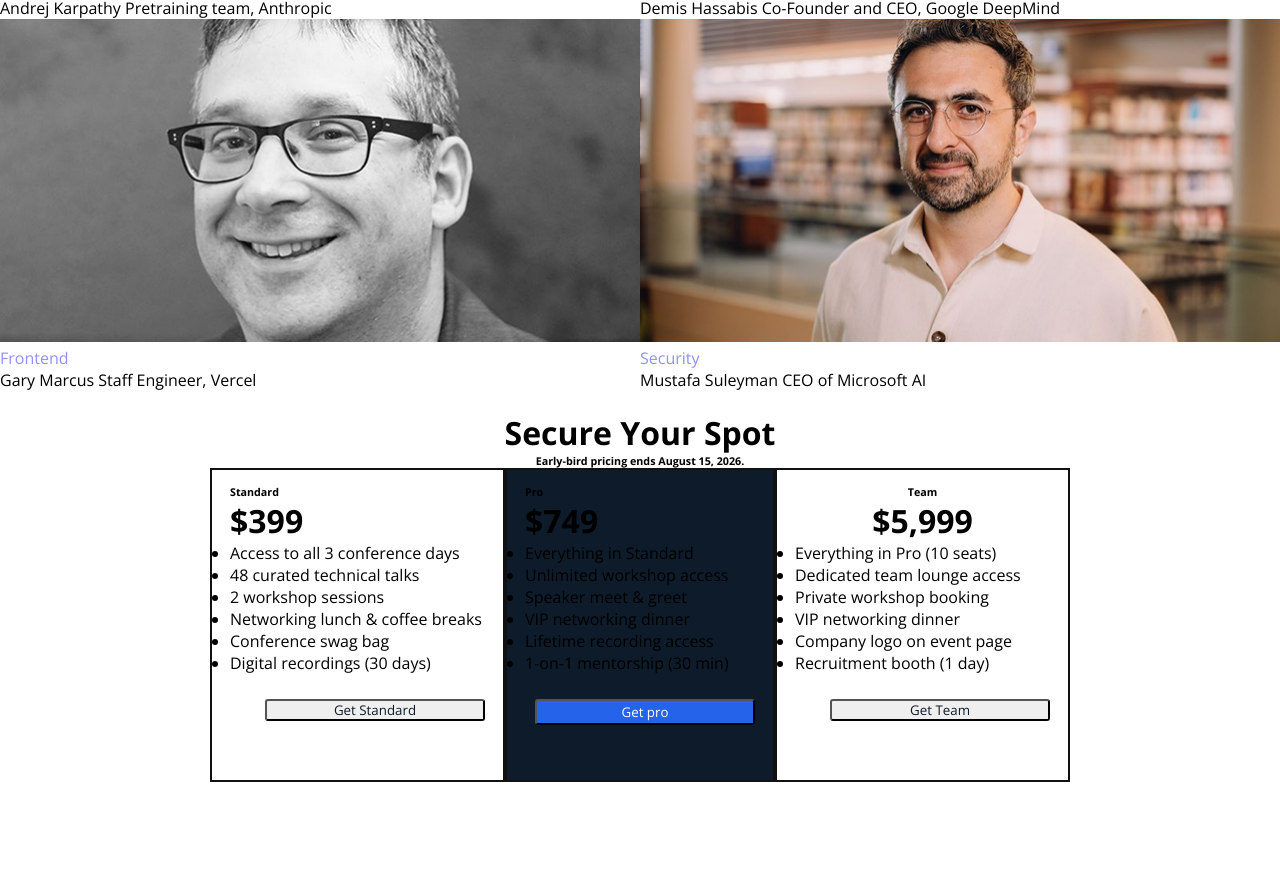
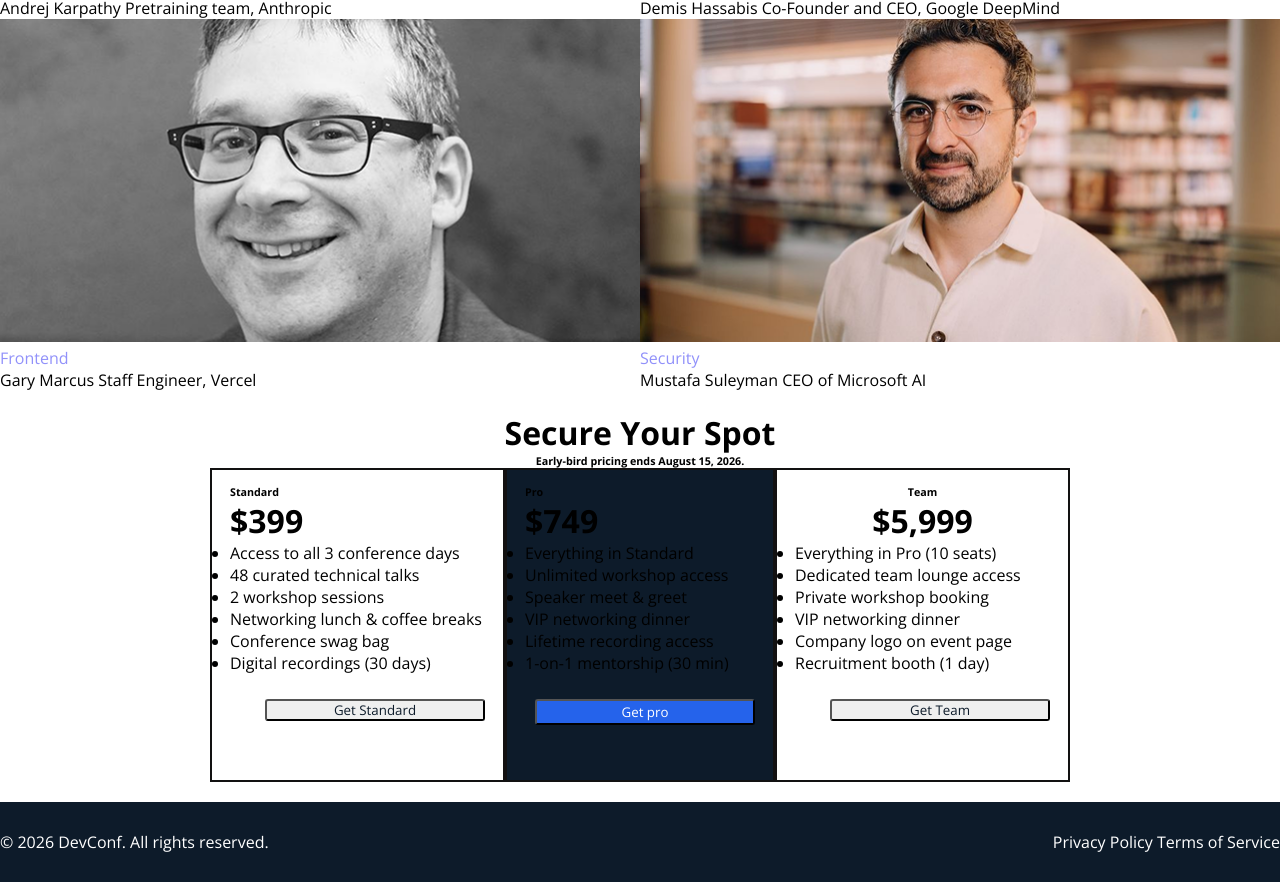
Before and after one commit to hossainzarif67-cmyk/assignment1, a plain HTML site: page index.html in a window 1280 px wide. Shown: the part 1423-2305 px from the top of the page. Before the commit the page ends 2205 px from the top, so only its background shows below. Drawn offline with nearby package versions, Linux system fonts and the light colour scheme.

Commit message:
just added the footer

```diff
--- a/index.html
+++ b/index.html
@@ -143,3 +143,15 @@
         </div>
 
     </div>
+     <!-- footer section -->
+    <footer>
+        <div class="footer">
+            <p>© 2026 DevConf. All rights reserved.
+            </p>
+            <p>Privacy Policy
+                Terms of Service</p>
+        </div>
+    </footer>
+</body>
+
+</html>
--- a/style.css
+++ b/style.css
@@ -161,3 +161,14 @@
      align-items: center;
      text-align:center;
     }
+
+.footer{
+        margin-top:20px;
+        background-color: #0d1b2a;
+        display: flex;
+        justify-content: space-between;
+        height:10vh;
+        align-items: center;
+        color:#ffffff;
+
+    }
```
